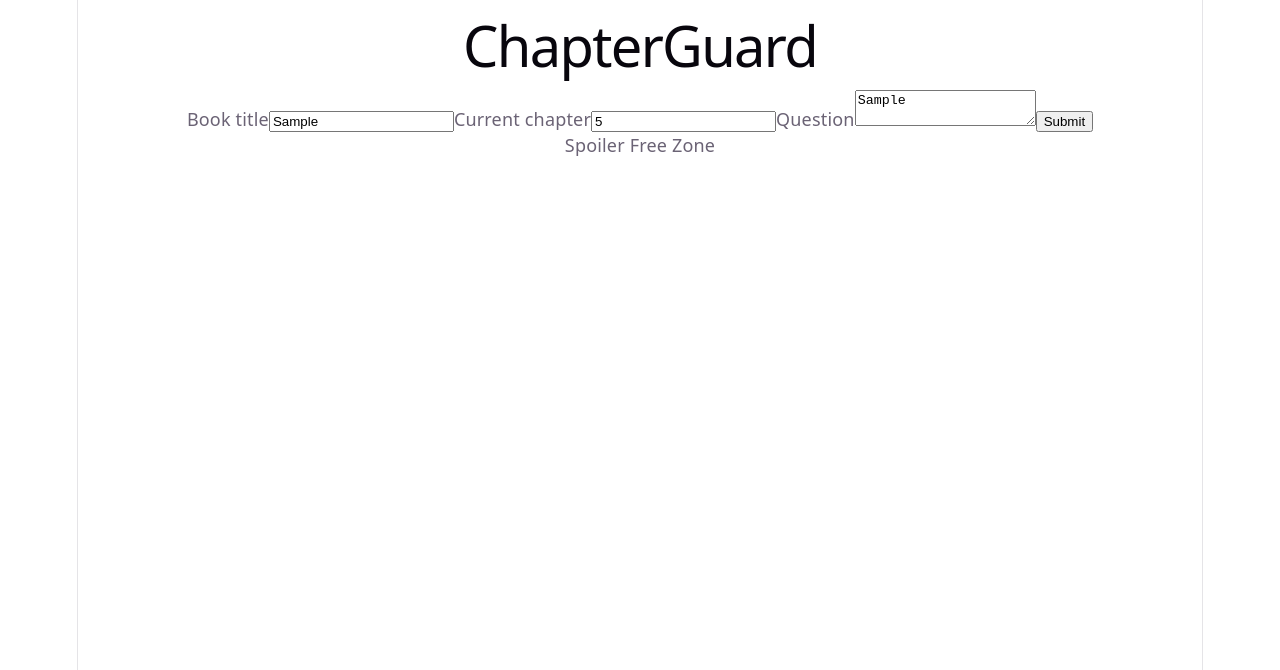
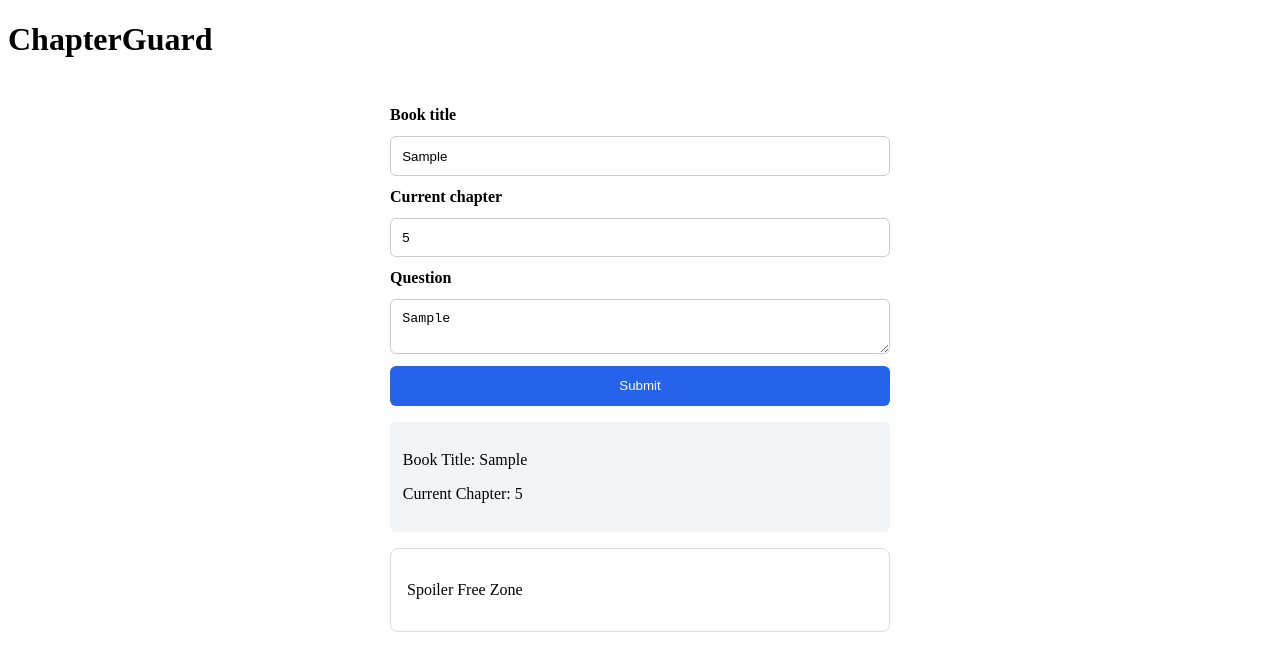
Before and after one commit to sakbont-tech/ChapterGuard, a React (Vite) app in the folder frontend/: page / in a window 1280 px wide. Both pictures are taken after typing "Sample", "5", "Sample" into the empty fields and a click on the button "Submit". Shown: the top 670 px of the page. Built offline with nearby package versions, Linux system fonts and the light colour scheme.

Commit message:
Added Answer Card and css styling

```diff
--- a/frontend/src/AnswerCard.jsx
+++ b/frontend/src/AnswerCard.jsx
@@ -1,9 +1,9 @@
-function AnswerCard(props){
-    return(
-        <div id="answer-card">
-            <p>{props.answer}</p>
-        </div>
-    );
+function AnswerCard({ answer }) {
+  return (
+    <div className="answer-card">
+      <p>{answer}</p>
+    </div>
+  );
 }
 
-export default AnswerCard
+export default AnswerCard;
--- a/frontend/src/App.jsx
+++ b/frontend/src/App.jsx
@@ -1,14 +1,12 @@
-import { useState } from 'react'
-import QuestionForm from './QuestionForm'
-
+import QuestionForm from './QuestionForm';
 
 function App() {
-  return(
+  return (
     <>
       <h1>ChapterGuard</h1>
-      <QuestionForm></QuestionForm>
+      <QuestionForm />
     </>
   );
 }
 
-export default App
+export default App;
--- a/frontend/src/QuestionForm.jsx
+++ b/frontend/src/QuestionForm.jsx
@@ -1,81 +1,89 @@
-import {useState} from 'react';
+import { useState } from 'react';
 import AnswerCard from './AnswerCard';
+import ReadingStatus from './ReadingStatus';
 
-function QuestionForm(){
+function QuestionForm() {
+  const [bookTitle, setBookTitle] = useState('');
+  const [bookChapter, setBookChapter] = useState('');
+  const [bookQuestion, setBookQuestion] = useState('');
+  const [answer, setAnswer] = useState('');
+  const [state, setState] = useState('');
+  const [submittedBook, setSubmittedBook] = useState(null);
 
-    const [bookTitle, setBookTitle] = useState("");
-    const [bookChapter, setBookChapter] = useState("");
-    const [bookQuestion, setBookQuestion] = useState("");
-    const [answer, setAnswer] = useState("");
-    const [loadingState, setLoadingState] = useState(false);
-
-    const handleBookTitleChange = (event) =>{
-        setBookTitle(event.target.value);
-    };
-
-    const handleBookChapterChange = (event) =>{
-        setBookChapter(event.target.value);
-    };
-
-    const handleBookQuestionChange = (event) =>{
-        setBookQuestion(event.target.value);
-    };
-
-    const handleSubmit = (event) =>{
+  const handleSubmit = (event) => {
     event.preventDefault();
 
     const chapterNumber = Number(bookChapter);
-
-        console.log({
+    const book = {
       title: bookTitle,
       chapter: chapterNumber,
-            question: bookQuestion
-        });
+      question: bookQuestion,
+    };
 
-        setLoadingState(true);
+    setSubmittedBook(book);
+    setState('Loading');
 
     setTimeout(() => {
-            setLoadingState(false);
-            setAnswer("Spoiler Free Zone");
+      setState('Answering');
+      setAnswer('Spoiler Free Zone');
     }, 2000);
   };
 
-    return(
-        <div className="Question-Form-Container">
-            <form onSubmit={handleSubmit}>
-
-                <label htmlFor="book-title">Book title</label>
-                <input id='book-title'
-                       type='text'
+  return (
+    <div className="question-form-container">
+      <form onSubmit={handleSubmit} className="question-form">
+        <label className="form-label" htmlFor="book-title">
+          Book title
+        </label>
+        <input
+          className="form-input"
+          id="book-title"
+          type="text"
           value={bookTitle}
-                       onChange={handleBookTitleChange}
-                       placeholder='Enter Book Title'
+          onChange={(e) => setBookTitle(e.target.value)}
+          placeholder="Enter Book Title"
           required
         />
 
-                <label htmlFor="book-chapter">Current chapter</label>
-                <input id='book-chapter'
-                       type='number'
+        <label className="form-label" htmlFor="book-chapter">
+          Current chapter
+        </label>
+        <input
+          className="form-input"
+          id="book-chapter"
+          type="number"
           value={bookChapter}
-                       onChange={handleBookChapterChange}
-                       min='1'
+          onChange={(e) => setBookChapter(e.target.value)}
+          min="1"
           required
         />
 
-                <label htmlFor="book-question">Question</label>
-                <textarea id='book-question'
+        <label className="form-label" htmlFor="book-question">
+          Question
+        </label>
+        <textarea
+          className="form-textarea"
+          id="book-question"
           value={bookQuestion}
-                       onChange={handleBookQuestionChange}
+          onChange={(e) => setBookQuestion(e.target.value)}
           required
         />
 
-                <button type='submit'>Submit</button>
+        <button className="form-button" type="submit">
+          Submit
+        </button>
       </form>
 
-            {loadingState && <p>Loading answer...</p>}
-            {!loadingState && answer && <AnswerCard answer={answer}/>}
+      {state === 'Loading' && <p>Loading answer...</p>}
+      {submittedBook && (
+        <ReadingStatus
+          bookTitle={submittedBook.title}
+          currentChapter={submittedBook.chapter}
+        />
+      )}
+      {state === 'Answering' && answer && <AnswerCard answer={answer} />}
     </div>
   );
 }
 
-export default QuestionForm
+export default QuestionForm;
--- /dev/null
+++ b/frontend/src/ReadingStatus.jsx
@@ -0,0 +1,10 @@
+function ReadingStatus({ bookTitle, currentChapter }) {
+  return (
+    <div className="reading-status">
+      <p>Book Title: {bookTitle}</p>
+      <p>Current Chapter: {currentChapter}</p>
+    </div>
+  );
+}
+
+export default ReadingStatus;
--- a/frontend/src/index.css
+++ b/frontend/src/index.css
@@ -1,111 +1,45 @@
-:root {
-  --text: #6b6375;
-  --text-h: #08060d;
-  --bg: #fff;
-  --border: #e5e4e7;
-  --code-bg: #f4f3ec;
-  --accent: #aa3bff;
-  --accent-bg: rgba(170, 59, 255, 0.1);
-  --accent-border: rgba(170, 59, 255, 0.5);
-  --social-bg: rgba(244, 243, 236, 0.5);
-  --shadow:
-    rgba(0, 0, 0, 0.1) 0 10px 15px -3px, rgba(0, 0, 0, 0.05) 0 4px 6px -2px;
-
-  --sans: system-ui, 'Segoe UI', Roboto, sans-serif;
-  --heading: system-ui, 'Segoe UI', Roboto, sans-serif;
-  --mono: ui-monospace, Consolas, monospace;
-
-  font: 18px/145% var(--sans);
-  letter-spacing: 0.18px;
-  color-scheme: light dark;
-  color: var(--text);
-  background: var(--bg);
-  font-synthesis: none;
-  text-rendering: optimizeLegibility;
-  -webkit-font-smoothing: antialiased;
-  -moz-osx-font-smoothing: grayscale;
-
-  @media (max-width: 1024px) {
-    font-size: 16px;
-  }
+.question-form-container {
+  max-width: 500px;
+  margin: 2rem auto;
+  padding: 1rem;
 }
 
-@media (prefers-color-scheme: dark) {
-  :root {
-    --text: #9ca3af;
-    --text-h: #f3f4f6;
-    --bg: #16171d;
-    --border: #2e303a;
-    --code-bg: #1f2028;
-    --accent: #c084fc;
-    --accent-bg: rgba(192, 132, 252, 0.15);
-    --accent-border: rgba(192, 132, 252, 0.5);
-    --social-bg: rgba(47, 48, 58, 0.5);
-    --shadow:
-      rgba(0, 0, 0, 0.4) 0 10px 15px -3px, rgba(0, 0, 0, 0.25) 0 4px 6px -2px;
-  }
-
-  #social .button-icon {
-    filter: invert(1) brightness(2);
-  }
+.question-form {
+  display: flex;
+  flex-direction: column;
+  gap: 0.75rem;
 }
 
-body {
-  margin: 0;
+.form-label {
+  font-weight: 600;
 }
 
-#root {
-  width: 1126px;
-  max-width: 100%;
-  margin: 0 auto;
-  text-align: center;
-  border-inline: 1px solid var(--border);
-  min-height: 100svh;
-  display: flex;
-  flex-direction: column;
-  box-sizing: border-box;
+.form-input,
+.form-textarea {
+  padding: 0.7rem;
+  border: 1px solid #ccc;
+  border-radius: 6px;
 }
 
-h1,
-h2 {
-  font-family: var(--heading);
-  font-weight: 500;
-  color: var(--text-h);
+.form-button {
+  padding: 0.8rem 1rem;
+  background: #2563eb;
+  color: white;
+  border: none;
+  border-radius: 6px;
+  cursor: pointer;
 }
 
-h1 {
-  font-size: 56px;
-  letter-spacing: -1.68px;
-  margin: 32px 0;
-  @media (max-width: 1024px) {
-    font-size: 36px;
-    margin: 20px 0;
-  }
-}
-h2 {
-  font-size: 24px;
-  line-height: 118%;
-  letter-spacing: -0.24px;
-  margin: 0 0 8px;
-  @media (max-width: 1024px) {
-    font-size: 20px;
-  }
-}
-p {
-  margin: 0;
+.reading-status {
+  margin-top: 1rem;
+  padding: 0.8rem;
+  background: #f3f4f6;
+  border-radius: 6px;
 }
 
-code,
-.counter {
-  font-family: var(--mono);
-  display: inline-flex;
-  border-radius: 4px;
-  color: var(--text-h);
+.answer-card {
+  margin-top: 1rem;
+  padding: 1rem;
+  border: 1px solid #ddd;
+  border-radius: 8px;
 }
-
-code {
-  font-size: 15px;
-  line-height: 135%;
-  padding: 4px 8px;
-  background: var(--code-bg);
-}
```
Also changed, not shown: 1 other file (tests, documents, lock files or other folders). Lines whose indentation alone changed are shown as unchanged.
